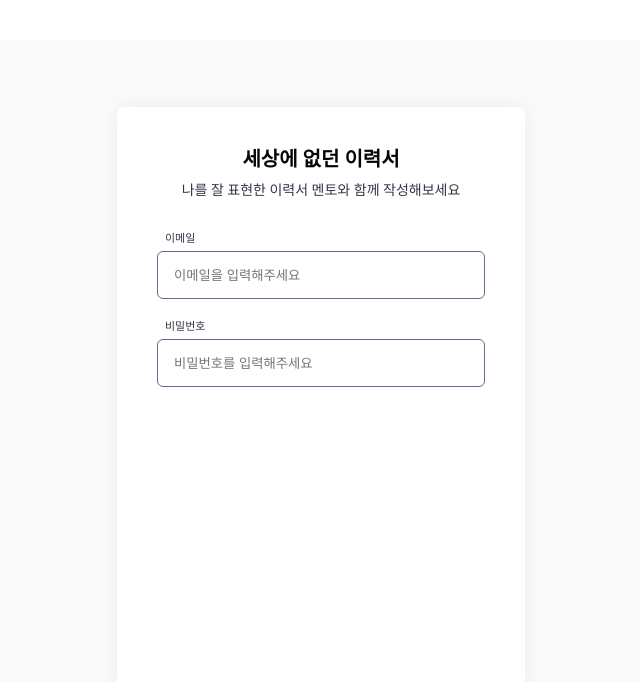
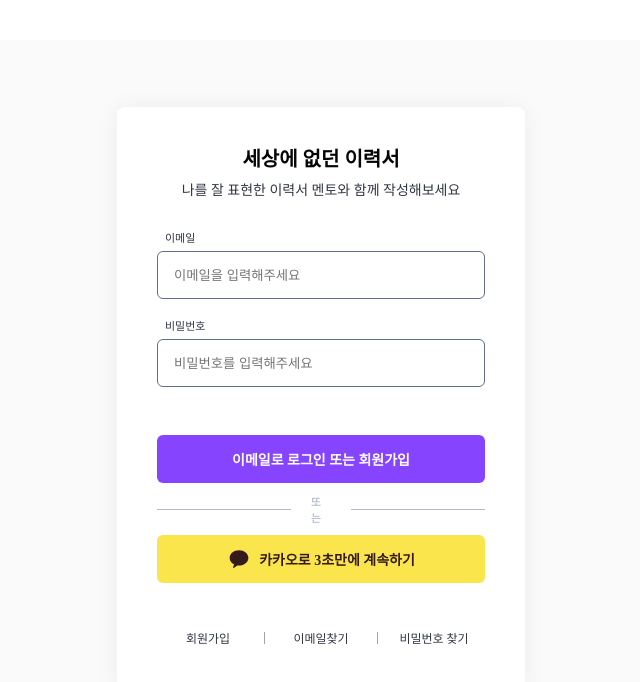
Before and after one commit to starting-front/gunyongbok, a React (Vite) app: page /signin in a window 1280 px wide. Shown: the top 682 px of the page, without its empty margins (319-959 px from the left). Built offline with nearby package versions, Linux system fonts and the light colour scheme.

Commit message:
design: 로그인 페이지 디자인 완료 회원가입 버튼과 유형별 선택 하단바 디자인

```diff
--- /dev/null
+++ b/src/commons/Break/BreakLine.tsx
@@ -0,0 +1,42 @@
+import { styled } from 'styled-components';
+
+const Container = styled.div`
+    width: 328px;
+    height: 28px;
+    display: flex;
+    justify-content: center;
+    align-items: center;
+`;
+
+const Line = styled.div`
+    width: 134px;
+    height: 1px;
+    background: #b3bacb;
+`;
+
+const TextBox = styled.div`
+    width: 60px;
+    height: 28px;
+    display: flex;
+    padding: 8px 20px;
+    justify-content: center;
+    align-items: center;
+    box-sizing: border-box;
+    color: #9ba4ba;
+    font-family: Pretendard;
+    font-size: 11px;
+    font-style: normal;
+    font-weight: 400;
+`;
+
+const BreakLine = () => {
+    return (
+        <Container>
+            <Line />
+            <TextBox>또는</TextBox>
+            <Line />
+        </Container>
+    );
+};
+
+export default BreakLine;
--- /dev/null
+++ b/src/commons/Break/TextBreakLine.tsx
@@ -0,0 +1,13 @@
+import { styled } from 'styled-components';
+
+const Line = styled.div`
+    width: 1px;
+    height: 12px;
+    background: #9ba4ba;
+`;
+
+const TextBreakLine = () => {
+    return <Line></Line>;
+};
+
+export default TextBreakLine;
--- a/src/commons/Button/Button.tsx
+++ /dev/null
@@ -1 +0,0 @@
-// 버튼
--- /dev/null
+++ b/src/commons/Button/SignInBtn.tsx
@@ -0,0 +1,36 @@
+import { ReactNode } from 'react';
+import { styled } from 'styled-components';
+
+interface BtnProps {
+    children: ReactNode;
+    background: string;
+    color: string;
+}
+
+const Btn = styled.button<BtnProps>`
+    width: 328px;
+    height: 48px;
+    padding: 14px 0px;
+    box-sizing: border-box;
+    display: flex;
+    justify-content: center;
+    align-items: center;
+    border-radius: 6px;
+    border: none;
+    background: ${(props) => props.background};
+    color: ${(props) => props.color};
+    font-family: Pretendard;
+    font-size: 14px;
+    font-style: normal;
+    font-weight: 600;
+`;
+
+const SignInBtn = ({ background, color, children }: BtnProps) => {
+    return (
+        <Btn background={background} color={color}>
+            {children}
+        </Btn>
+    );
+};
+
+export default SignInBtn;
--- /dev/null
+++ b/src/commons/Text/TextBox.tsx
@@ -0,0 +1,26 @@
+import { styled } from 'styled-components';
+
+interface TextProps {
+    children: string;
+}
+
+const Text = styled.div`
+    width: 102px;
+    height: 30px;
+    padding: 8px;
+    display: flex;
+    justify-content: center;
+    align-items: center;
+    box-sizing: border-box;
+    color: #303646;
+    font-family: Pretendard;
+    font-size: 12px;
+    font-style: normal;
+    font-weight: 400;
+`;
+
+const TextBox = ({ children }: TextProps) => {
+    return <Text>{children}</Text>;
+};
+
+export default TextBox;
--- /dev/null
+++ b/src/components/Wrapper/SignInContainer.tsx
@@ -0,0 +1,29 @@
+import { ReactNode } from 'react';
+import { styled } from 'styled-components';
+
+interface ContainerProps {
+    children: ReactNode;
+    marginbottom?: string;
+    height: string;
+}
+
+const InputContainer = styled.div<ContainerProps>`
+    width: 328px;
+    height: 164px;
+    display: flex;
+    flex-direction: column;
+    align-items: flex-start;
+    gap: 12px;
+    margin-bottom: ${(props) => props.marginbottom || '0'};
+    height: ${(props) => props.height};
+`;
+
+const SignInContainer = ({ children, marginbottom, height }: ContainerProps) => {
+    return (
+        <InputContainer height={height} marginbottom={marginbottom}>
+            {children}
+        </InputContainer>
+    );
+};
+
+export default SignInContainer;
--- /dev/null
+++ b/src/components/Wrapper/SignInFooter.tsx
@@ -0,0 +1,20 @@
+import { ReactNode } from 'react';
+import { styled } from 'styled-components';
+
+interface FooterProps {
+    children: ReactNode;
+}
+
+const Footer = styled.div`
+    width: 328px;
+    height: 30px;
+    display: flex;
+    align-items: center;
+    gap: 5px;
+`;
+
+const SignInFooter = ({ children }: FooterProps) => {
+    return <Footer>{children}</Footer>;
+};
+
+export default SignInFooter;
--- a/src/components/Wrapper/SignInInputContainer.tsx
+++ /dev/null
@@ -1,21 +0,0 @@
-import { ReactNode } from 'react';
-import { styled } from 'styled-components';
-
-interface ContainerProps {
-    children: ReactNode;
-}
-
-const InputContainer = styled.div`
-    width: 328px;
-    height: 164px;
-    display: flex;
-    flex-direction: column;
-    align-items: flex-start;
-    gap: 12px;
-`;
-
-const SignInInputContainer = ({ children }: ContainerProps) => {
-    return <InputContainer>{children}</InputContainer>;
-};
-
-export default SignInInputContainer;
--- /dev/null
+++ b/src/custom.d.ts
@@ -0,0 +1,4 @@
+declare module '*.svg' {
+    const content: any;
+    export default content;
+}
--- a/src/pages/User/SignIn.tsx
+++ b/src/pages/User/SignIn.tsx
@@ -2,10 +2,16 @@
 import SignInHeader from '../../components/Header/SignInHeader';
 import MainTitle from '../../commons/Title/SignIn/MainTitle';
 import SubTitle from '../../commons/Title/SignIn/SubTitle';
-import SignInInputContainer from '../../components/Wrapper/SignInInputContainer';
+import SignInContainer from '../../components/Wrapper/SignInContainer';
 import SignInInputBox from '../../components/Wrapper/SignInInputBox';
-import SignInLabel from '../../commons/Label/SignInLabel';
+import SignInLabel from '../../commons/Label/SignIn/SignInLabel';
 import SignInInput from '../../commons/Input/SignIn/SignInInput';
+import BreakLine from '../../commons/Break/BreakLine';
+import SignInBtn from '../../commons/Button/SignInBtn';
+import Logo from '../../assets/kakakoLogo.svg';
+import SignInFooter from '../../components/Wrapper/SignInFooter';
+import TextBox from '../../commons/Text/TextBox';
+import TextBreakLine from '../../commons/Break/TextBreakLine';
 
 const TopContainer = styled.div`
     width: 1280px;
@@ -30,6 +36,12 @@
     flex-direction: column;
 `;
 
+const LogoBox = styled.img`
+    width: 24px;
+    height: 24px;
+    margin-right: 8px;
+`;
+
 const SignIn = () => {
     return (
         <>
@@ -39,7 +51,7 @@
                         <MainTitle>세상에 없던 이력서</MainTitle>
                         <SubTitle>나를 잘 표현한 이력서 멘토와 함께 작성해보세요</SubTitle>
                     </SignInHeader>
-                    <SignInInputContainer>
+                    <SignInContainer height="164px" marginbottom="48px">
                         <SignInInputBox>
                             <SignInLabel>이메일</SignInLabel>
                             <SignInInput placeholder="이메일을 입력해주세요" />
@@ -48,7 +60,23 @@
                             <SignInLabel>비밀번호</SignInLabel>
                             <SignInInput placeholder="비밀번호를 입력해주세요" />
                         </SignInInputBox>
-                    </SignInInputContainer>
+                    </SignInContainer>
+                    <SignInContainer height="148px" marginbottom="40px">
+                        <SignInBtn color="#FFF" background="#8644FF">
+                            이메일로 로그인 또는 회원가입
+                        </SignInBtn>
+                        <BreakLine />
+                        <SignInBtn color="#351C1B" background="#FBE54D">
+                            <LogoBox src={Logo} alt="logo" /> 카카오로 3초만에 계속하기
+                        </SignInBtn>
+                    </SignInContainer>
+                    <SignInFooter>
+                        <TextBox>회원가입</TextBox>
+                        <TextBreakLine />
+                        <TextBox>이메일찾기</TextBox>
+                        <TextBreakLine />
+                        <TextBox>비밀번호 찾기</TextBox>
+                    </SignInFooter>
                 </MainContainer>
             </TopContainer>
         </>
--- a/tsconfig.json
+++ b/tsconfig.json
@@ -20,6 +20,6 @@
         "noUnusedParameters": true,
         "noFallthroughCasesInSwitch": true
     },
-  "include": ["src"],
+    "include": ["src", "src/custom.d.ts"],
     "references": [{ "path": "./tsconfig.node.json" }]
 }
```
Also changed, not shown: src/assets/kakakoLogo.svg (added), src/commons/Label/SignIn/SignInLabel.tsx (renamed from src/commons/Label/SignInLabel.tsx). Lines whose indentation alone changed are shown as unchanged.
